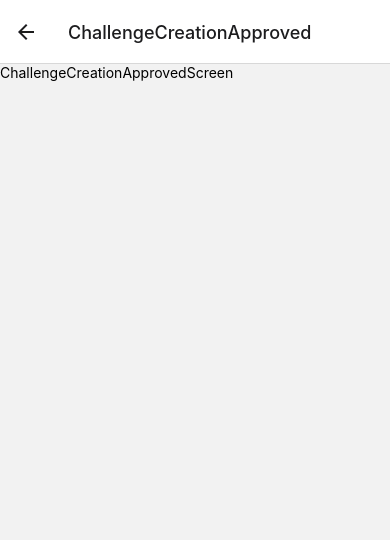
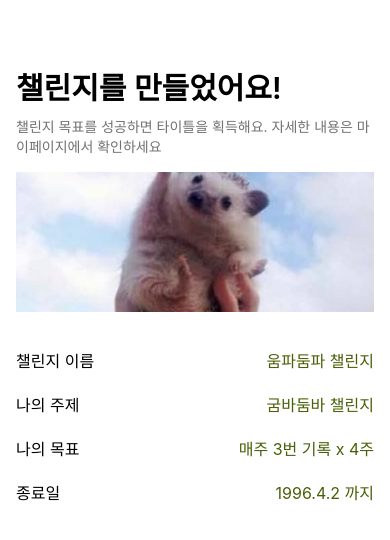
Before and after one commit to CCC-org/keewe-app, a React Native app: screen /ChallengeCreationApproved in a window 390 px wide. Shown: the top 540 px of the page. Built offline with nearby package versions, Linux system fonts and the light colour scheme.

Commit message:
approved info added

```diff
--- /dev/null
+++ b/src/components/texts/HeaderText.tsx
@@ -0,0 +1,38 @@
+import { StyleSheet, Text, View } from 'react-native';
+import React from 'react';
+
+interface HeaderTextProps {
+  header: string;
+  subTitle: string;
+}
+
+const HeaderText = ({ header, subTitle }: HeaderTextProps) => {
+  return (
+    <View>
+      <Text style={styles.header}>{header}</Text>
+      <Text style={styles.subTitle}>{subTitle}</Text>
+    </View>
+  );
+};
+
+export default HeaderText;
+
+const styles = StyleSheet.create({
+  container: {
+    flexDirection: 'column',
+    flex: 1,
+    backgroundColor: '#fff',
+    alignItems: 'center',
+    justifyContent: 'center',
+  },
+  header: {
+    fontSize: 30,
+    fontWeight: '600',
+  },
+  subTitle: {
+    marginTop: 8,
+    fontSize: 14,
+    color: '#121314',
+    opacity: 0.6,
+  },
+});
--- a/src/navigation/index.tsx
+++ b/src/navigation/index.tsx
@@ -32,17 +32,7 @@ export function RootScreen() {
           <Text> SignUpScreen.tsx</Text>
         </View>
       </Pressable>
-      <Pressable onPress={() => navigation.navigate('ChallengeIntro')}>
-        <View
-          style={{
-            backgroundColor: 'teal',
-            width: 150,
-            height: 100,
-          }}
-        >
-          <Text> ChallengeIntroScreen.tsx</Text>
-        </View>
-      </Pressable>
+
       <Pressable onPress={() => navigation.navigate('ChallengeCreationApproved')}>
         <View
           style={{
--- a/src/screens/challenge/ChallengeCreationApprovedScreen.tsx
+++ b/src/screens/challenge/ChallengeCreationApprovedScreen.tsx
@@ -1,12 +1,87 @@
-import { StyleSheet, Text, View } from 'react-native';
-import React from 'react';
+import { StyleSheet, Text, View, Image } from 'react-native';
+import React, { useEffect } from 'react';
+import { useNavigation } from '@react-navigation/native';
+import { SafeAreaView } from 'react-native-safe-area-context';
+import HeaderText from '../../components/texts/HeaderText';
+import { useTheme } from 'react-native-paper';
+/**
+ * https://docs.expo.dev/versions/latest/sdk/safe-area-context/
+ * SafeAreaView from 'react-native-safe-area-context' is a all platform compatable component.
+ */
 
 const ChallengeCreationApprovedScreen = () => {
+  const navigation = useNavigation();
+  const theme = useTheme();
+  useEffect(() => {
+    navigation.setOptions({
+      headerShown: true,
+      headerTitle: '',
+      headerShadowVisible: false,
+      headerLeft: () => <View></View>,
+      // headerLeft: () => null <- doesnt work.
+    });
+  }, []);
+
   return (
-    <View>
-      <Text>ChallengeCreationApprovedScreen</Text>
+    <View style={styles.container}>
+      <HeaderText
+        header={'챌린지를 만들었어요!'}
+        subTitle={
+          '챌린지 목표를 성공하면 타이틀을 획득해요. 자세한 내용은 마이페이지에서 확인하세요'
+        }
+      ></HeaderText>
+      <View style={{ marginTop: 16 }}>
+        <Image style={styles.image} source={require('../../../assets/images/따봉도치.jpg')} />
+      </View>
+      <View style={styles.infoContainer}>
+        <View style={styles.info}>
+          <Text style={{ fontSize: 16 }}>챌린지 이름</Text>
+          <Text style={{ fontSize: 16, color: theme.colors.brand.onprimary.container }}>
+            움파둠파 챌린지
+          </Text>
+        </View>
+        <View style={styles.info}>
+          <Text style={{ fontSize: 16 }}>나의 주제</Text>
+          <Text style={{ fontSize: 16, color: theme.colors.brand.onprimary.container }}>
+            굼바둠바 챌린지
+          </Text>
+        </View>
+        <View style={styles.info}>
+          <Text style={{ fontSize: 16 }}>나의 목표</Text>
+          <Text style={{ fontSize: 16, color: theme.colors.brand.onprimary.container }}>
+            매주 3번 기록 x 4주
+          </Text>
+        </View>
+        <View style={styles.info}>
+          <Text style={{ fontSize: 16 }}>종료일</Text>
+          <Text style={{ fontSize: 16, color: theme.colors.brand.onprimary.container }}>
+            1996.4.2 까지
+          </Text>
+        </View>
+      </View>
     </View>
   );
 };
+const styles = StyleSheet.create({
+  container: {
+    flex: 1,
+    backgroundColor: '#fff',
+    paddingLeft: 16,
+    paddingRight: 16,
+  },
+  image: {
+    width: '100%',
+    height: 140,
+  },
+  infoContainer: {
+    marginTop: 16,
+    flexDirection: 'column',
+  },
+  info: {
+    marginTop: 20,
+    flexDirection: 'row',
+    justifyContent: 'space-between',
+  },
+});
 
 export default ChallengeCreationApprovedScreen;
```
Also changed, not shown: assets/images/따봉도치.jpg (added).
